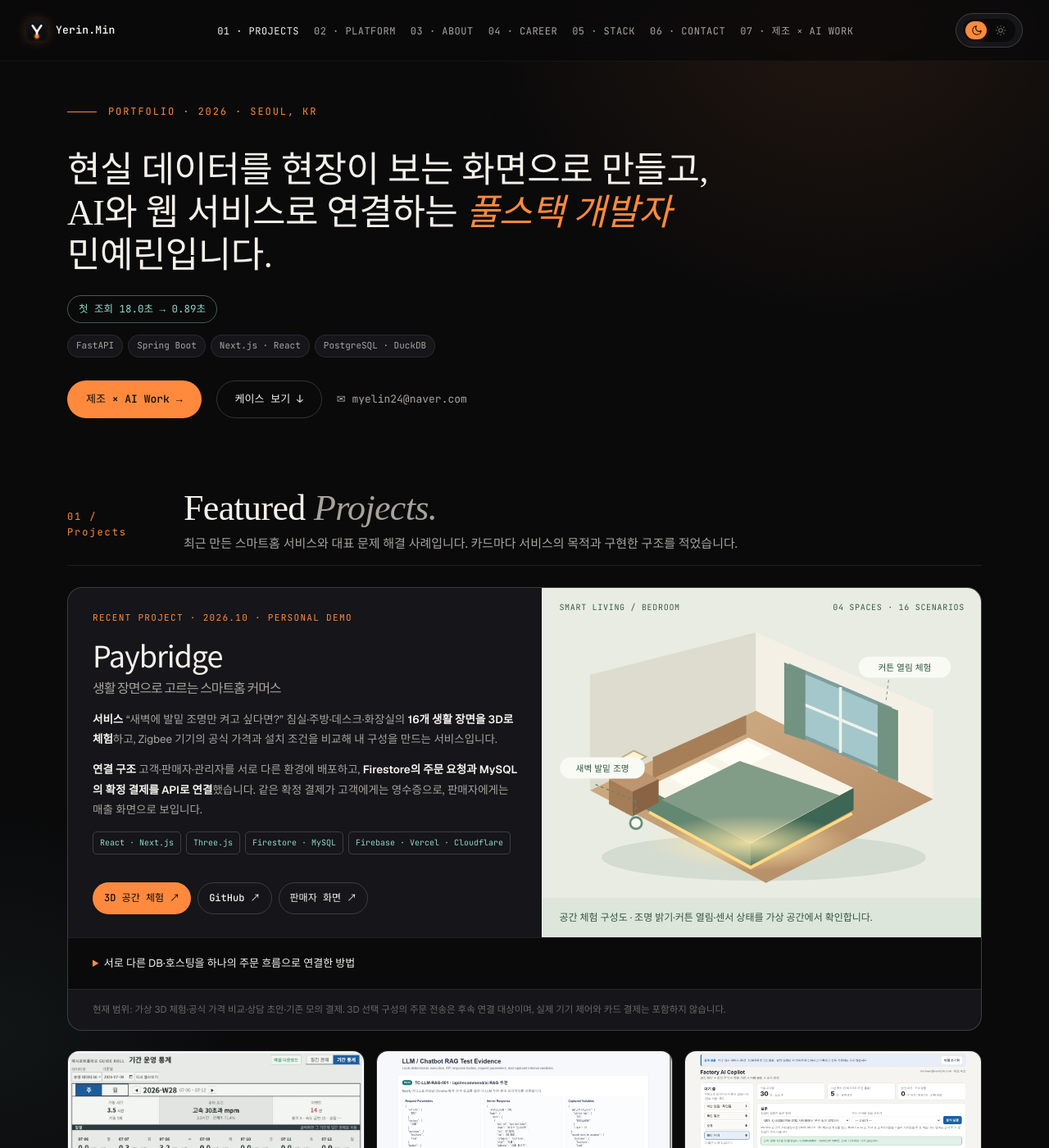
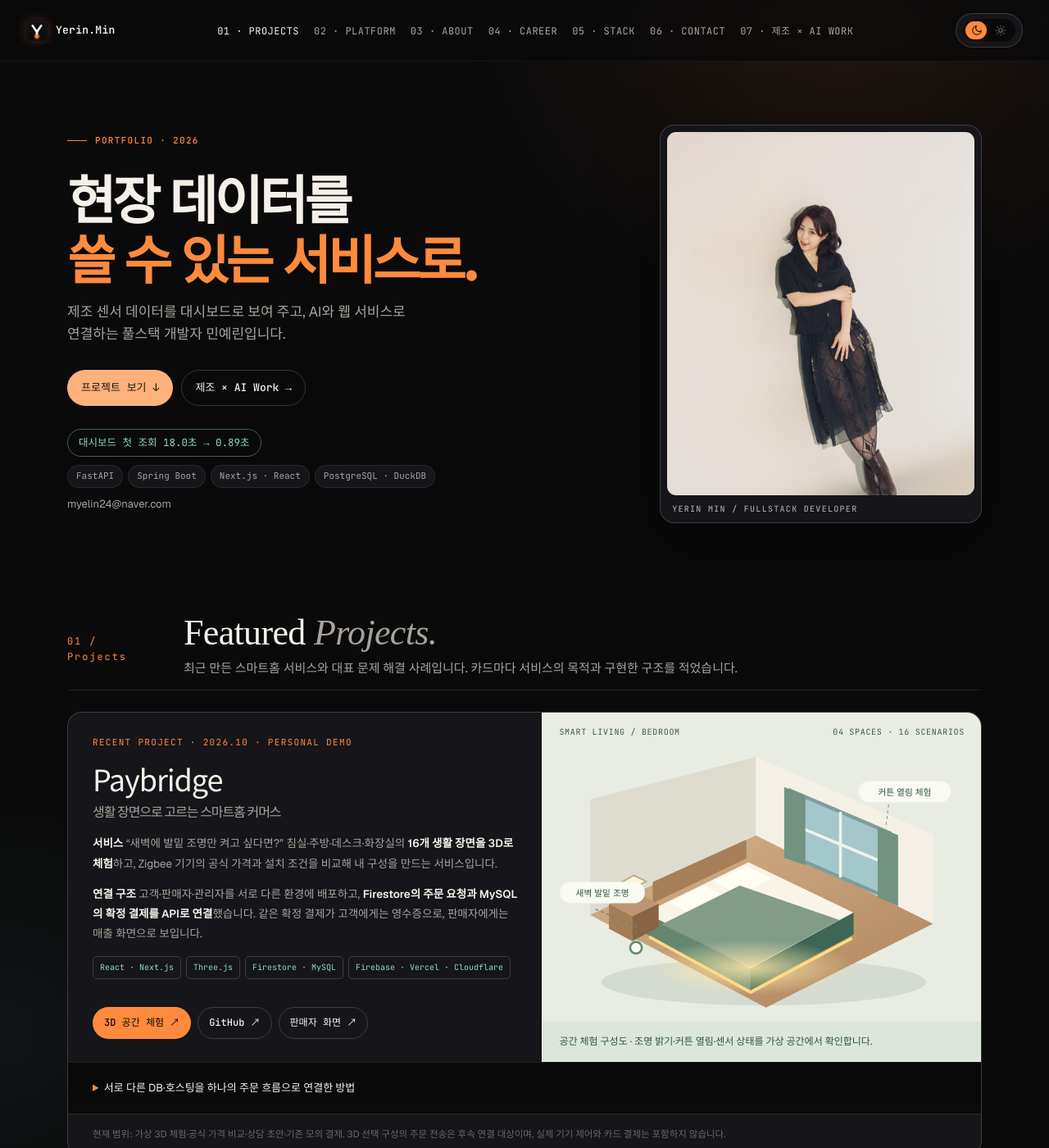
Before and after one commit to feed-mina/feed-mina.github.io, a Jekyll site: the page index.html, which Jekyll copies as it is, in a window 1280 px wide and 1400 px high. Shown: the whole window at 82% size. Built offline with Jekyll 4.4.1, drawn with Linux system fonts in a browser that asks for light colours; some web fonts are replaced.

Commit message:
Refresh portfolio hero and prioritize project navigation

```diff
--- a/index.html
+++ b/index.html
@@ -170,53 +170,104 @@
   :root[data-theme="light"] .theme-toggle .opt[data-mode="light"]{ color: #f7f4ed;}
 
   /* ────── hero ────── */
-  header.hero{
-    padding: 96px 0 90px;
-    position: relative;
+  .hero{
+    padding: clamp(36px, 6vw, 86px) 0 clamp(32px, 5vw, 72px);
   }
   .hero-grid{
-    display:grid; grid-template-columns: 1.15fr 360px; gap: 64px;
-    align-items: center;
-  }
+    display:grid;
+    grid-template-columns: minmax(0, 1fr) minmax(0, 0.62fr);
+    grid-template-areas: "intro portrait" "details portrait";
+    column-gap: clamp(36px, 7vw, 108px);
+    row-gap: 28px;
+    align-items:center;
+  }
+  .hero-intro{ grid-area:intro; align-self:end; min-width:0; }
   .hero .eyebrow{
-    font-family: "JetBrains Mono", monospace; font-size: 12px;
-    color: var(--amber); letter-spacing: 0.16em; text-transform: uppercase;
-    display:flex; align-items:center; gap:14px;
-    margin-bottom: 36px;
+    font: 500 11px/1.5 "JetBrains Mono", monospace;
+    color: var(--amber); letter-spacing: 0.12em; text-transform: uppercase;
+    display:flex; align-items:center; gap:10px;
+    margin-bottom: clamp(14px, 2vw, 24px);
   }
   .hero .eyebrow::before{
-    content:""; width:36px; height:1px; background: var(--amber);
+    content:""; width:24px; height:1px; background:currentColor;
   }
   .hero h1{
-    font-family: "Instrument Serif", "Noto Serif KR", serif;
-    font-weight: 400;
-    font-size: clamp(48px, 7vw, 96px);
-    line-height: 0.98;
-    letter-spacing: -0.02em;
-    margin-bottom: 24px;
-  }
-  .hero h1 .it{ font-style: italic; color: var(--amber);}
-  .hero h1 .small{
-    display:block;
-    font-family: "Geist", "Noto Sans KR", sans-serif;
-    font-size: clamp(17px, 1.7vw, 22px);
-    font-weight: 400;
-    font-style: normal;
-    color: var(--ink-dim);
-    letter-spacing: 0;
-    margin-top: 22px;
-    max-width: 640px;
-    line-height: 1.55;
-  }
-  .hero .lede{
-    margin-top: 36px;
-    max-width: 580px;
-    font-size: 17px;
-    color: var(--ink);
-    line-height: 1.65;
-  }
-  .hero .lede strong{ color: var(--amber); font-weight: 500;}
-  .hero-actions{ display:flex; flex-wrap:wrap; gap:12px; margin-top: 36px;}
+    font: 800 clamp(32px, 5vw, 72px)/1.15 "Noto Sans KR", system-ui, sans-serif;
+    letter-spacing: -0.06em;
+    word-break: keep-all;
+    animation: hero-title-rise 620ms cubic-bezier(.2,.7,.3,1) both;
+  }
+  .hero h1 span{ display:block; color: var(--amber); }
+  .hero-summary{
+    margin-top: 16px; max-width: 460px;
+    color: var(--ink-dim); font-size: clamp(14px, 1.45vw, 17px);
+    word-break: keep-all;
+  }
+  .hero-actions{
+    display:flex; flex-wrap:wrap; align-items:center; gap:10px;
+    margin-top: clamp(16px, 3vw, 30px);
+  }
+  .hero .btn{ min-height:44px; padding: 10px 16px; transition:none; }
+  .hero .btn:hover{ transform:none; }
+  .hero .btn.primary{ background:#ffb17b; color:#1a1814; }
+  .hero .btn.primary:hover{ background:#ffc79f; }
+  .hero a:focus-visible{ outline:2px solid var(--mint); outline-offset:4px; }
+
+  .hero-portrait{
+    grid-area:portrait;
+    display:grid; grid-template-rows: minmax(0, 1fr) auto;
+    height: clamp(340px, 39vw, 486px);
+    min-width:0;
+    padding: 8px;
+    border: 1px solid var(--line-strong); border-radius: 18px;
+    background: var(--surface);
+    box-shadow: var(--shadow);
+  }
+  .hero-portrait-frame{
+    overflow:hidden; border-radius: 11px; background: var(--surface-2);
+  }
+  .hero-portrait img{
+    width:100%; height:100%; object-fit:cover; object-position:center 65%;
+    animation: hero-photo-settle 900ms cubic-bezier(.2,.7,.3,1) both;
+  }
+  .hero-portrait figcaption{
+    padding: 9px 6px 1px; color: var(--ink-dim);
+    font: 500 10px/1.5 "JetBrains Mono", monospace;
+    letter-spacing: .13em;
+  }
+  @keyframes hero-photo-settle{
+    from{ transform:scale(1.05); }
+    to{ transform:scale(1); }
+  }
+  @keyframes hero-title-rise{
+    from{ transform:translateY(6px); }
+    to{ transform:translateY(0); }
+  }
+  .hero-details{ grid-area:details; align-self:start; }
+  .hero .chips{ margin-top: 10px; }
+  .hero-mail{
+    display:inline-block; margin-top: 10px;
+    color: var(--ink-dim); font-size: 13px;
+  }
+  .hero-mail:hover{ color: var(--amber); }
+  #projects{ scroll-margin-top: 66px; }
+
+  @media (max-width: 760px){
+    .hero-grid{
+      grid-template-columns: minmax(0, 1fr);
+      grid-template-areas: "intro" "portrait" "details";
+      row-gap: 18px;
+    }
+    .hero-portrait{ height: clamp(174px, 54vw, 280px); }
+    .hero-portrait img{ object-position:center 36%; }
+  }
+  @media (max-width: 380px){
+    .hero{ padding-top: 24px; }
+    .hero-grid{ row-gap: 14px; }
+    .hero-portrait{ height: 152px; }
+    .hero-actions{ gap:8px; }
+    .hero .btn{ padding-inline: 10px; font-size: 12px; }
+  }
   .btn{
     display:inline-flex; align-items:center; gap:8px;
     padding: 12px 22px; border-radius: 999px;
@@ -948,7 +999,6 @@
     nav ul{ display: none;}
     .wrap{ padding: 0 22px;}
     section{ padding: 100px 0;}
-    .hero-grid{ grid-template-columns: 1fr; gap: 48px;}
     .profile-panel{ max-width: 380px; margin: 0 auto;}
     .sec-head{ grid-template-columns: 1fr; gap: 18px;}
     .sec-head .blurb{ grid-column: 1;}
@@ -979,20 +1029,11 @@
 
   /* ────── 2026-10 개편: 결과 먼저, 나머지는 접기 ────── */
   section{ padding: 84px 0;}
-  header.hero{ padding: 72px 0 60px;}
   .reveal{ opacity:1; transform:none; transition:none;}
   .sec-head{ margin-bottom: 40px; padding-bottom: 22px;}
   .sec-head .blurb{ margin-top: 10px;}
 
-  .hero-one h1{
-    font-family: "Instrument Serif", "Noto Serif KR", serif;
-    font-weight: 400;
-    font-size: clamp(30px, 4.2vw, 50px);
-    line-height: 1.18; letter-spacing: -0.012em;
-    max-width: 880px; margin-bottom: 0;
-  }
-  .hero-one h1 .it{ font-style: italic; color: var(--amber);}
-  .hero-num{ display:flex; flex-wrap:wrap; gap:8px; margin-top: 22px;}
+  .hero-num{ display:flex; flex-wrap:wrap; gap:8px; }
   .hero-num span{
     font-family: "JetBrains Mono", monospace; font-size: 12.5px; color: var(--mint);
     border: 1px solid color-mix(in srgb, var(--mint) 40%, transparent);
@@ -1004,9 +1045,6 @@
     border: 1px solid var(--line); background: var(--surface);
     border-radius: 999px; padding: 4px 10px;
   }
-  .hero-one .hero-actions{ margin-top: 28px; align-items:center; gap: 18px;}
-  .hero-mail{ font-family: "JetBrains Mono", monospace; font-size: 13px; color: var(--ink-dim);}
-  .hero-mail:hover{ color: var(--amber);}
 
   /* cases */
   .cases{ display:grid; grid-template-columns: repeat(3, 1fr); gap: 14px;}
@@ -1136,16 +1174,13 @@
     .about-two{ grid-template-columns: 1fr;}
     details.more ul{ grid-template-columns: 1fr;}
     section{ padding: 64px 0;}
-    header.hero{ padding: 48px 0 44px;}
   }
 
   /* 세로 길이 목표(데스크톱 4,000px 안팎)에 맞춘 간격 */
   section{ padding: 48px 0;}
-  header.hero{ padding: 52px 0 40px;}
   .sec-head{ grid-template-columns: 110px 1fr; gap: 32px; margin-bottom: 26px; padding-bottom: 14px;}
   .sec-head h2{ font-size: clamp(30px, 3.6vw, 44px);}
   .sec-head .blurb{ font-size: 15px; margin-top: 8px;}
-  .hero-one h1{ font-size: clamp(28px, 3.8vw, 44px);}
   .case img{ aspect-ratio: 2/1;}
   .case .b{ padding: 14px 16px 16px; gap: 6px;}
   .case h3{ font-size: 21px;}
@@ -1172,7 +1207,6 @@
     details.acc summary .s{ margin-left: 34px; white-space: normal;}
     details.more ul{ grid-template-columns: 1fr;}
     section{ padding: 40px 0;}
-    header.hero{ padding: 36px 0 32px;}
     .contact{ padding: 40px 0 !important;}
   }
   @media (prefers-reduced-motion: reduce){
@@ -1265,16 +1299,27 @@
 </nav>
 
 <!-- ─────────────── HERO ─────────────── -->
-<header class="hero hero-one" id="top">
-  <div class="wrap">
-    <div class="eyebrow">Portfolio · 2026 · Seoul, KR</div>
-    <h1>현실 데이터를 현장이 보는 화면으로 만들고,<br/>AI와 웹 서비스로 연결하는 <span class="it">풀스택 개발자</span> <span style="white-space:nowrap">민예린입니다.</span></h1>
-    <div class="hero-num"><span>첫 조회 18.0초 → 0.89초</span></div>
-    <div class="chips"><span class="chip">FastAPI</span><span class="chip">Spring Boot</span><span class="chip">Next.js · React</span><span class="chip">PostgreSQL · DuckDB</span></div>
-    <div class="hero-actions">
-      <a class="btn primary" href="manufacturing-ai/">제조 × AI Work →</a>
-      <a class="btn" href="#projects">케이스 보기 ↓</a>
-      <a class="hero-mail" href="mailto:myelin24@naver.com">✉ myelin24@naver.com</a>
+<header class="hero" id="top">
+  <div class="wrap hero-grid">
+    <div class="hero-intro">
+      <p class="eyebrow">Portfolio · 2026</p>
+      <h1>현장 데이터를 <span>쓸 수 있는 서비스로.</span></h1>
+      <p class="hero-summary">제조 센서 데이터를 대시보드로 보여 주고, AI와 웹 서비스로 연결하는 풀스택 개발자 민예린입니다.</p>
+      <div class="hero-actions">
+        <a class="btn primary" href="#projects">프로젝트 보기 <span aria-hidden="true">↓</span></a>
+        <a class="btn" href="manufacturing-ai/">제조 × AI Work <span aria-hidden="true">→</span></a>
+      </div>
+    </div>
+    <figure class="hero-portrait">
+      <div class="hero-portrait-frame">
+        <img src="assets/images/profile.jpg" alt="민예린 프로필 사진" width="1050" height="1470" fetchpriority="high" />
+      </div>
+      <figcaption>YERIN MIN / FULLSTACK DEVELOPER</figcaption>
+    </figure>
+    <div class="hero-details">
+      <div class="hero-num"><span>대시보드 첫 조회 18.0초 → 0.89초</span></div>
+      <div class="chips"><span class="chip">FastAPI</span><span class="chip">Spring Boot</span><span class="chip">Next.js · React</span><span class="chip">PostgreSQL · DuckDB</span></div>
+      <a class="hero-mail" href="mailto:myelin24@naver.com">myelin24@naver.com</a>
     </div>
   </div>
 </header>
```
